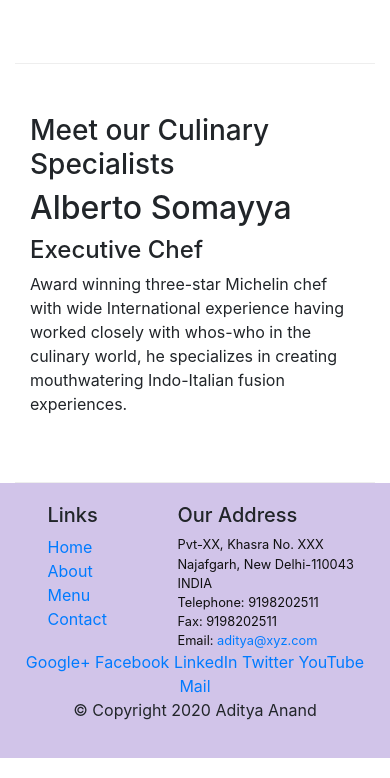
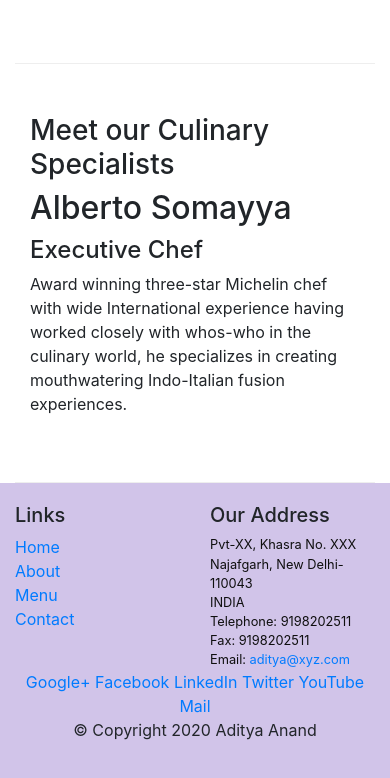
Before and after one commit to weirdrag08/Bootstrap, a website: page index.html in a window 390 px wide. Shown: the part 1138-1916 px from the top of the page. Drawn offline with nearby package versions, Linux system fonts and the light colour scheme.

Commit message:
Update index.html

```diff
--- a/index.html
+++ b/index.html
@@ -83,7 +83,7 @@
     <footer class = "footer">
       <div class="container">
         <div class="row">
-          <div class="col-4 offset-1 col-sm-2">
+          <div class="col-4 offset-sm-1 col-sm-2">
             <h5>Links</h5>
             <ul class="list-unstyled">
               <li><a href="#">Home</a></li>
@@ -92,7 +92,7 @@
               <li><a href="#">Contact</a></li>
             </ul>
           </div>
-          <div class="col-7 col-sm-5">
+          <div class="col-6 offset-2 offset-sm-0 col-sm-5">
             <h5>Our Address</h5>
             <address class = "address">
               Pvt-XX, Khasra No. XXX<br />
```
